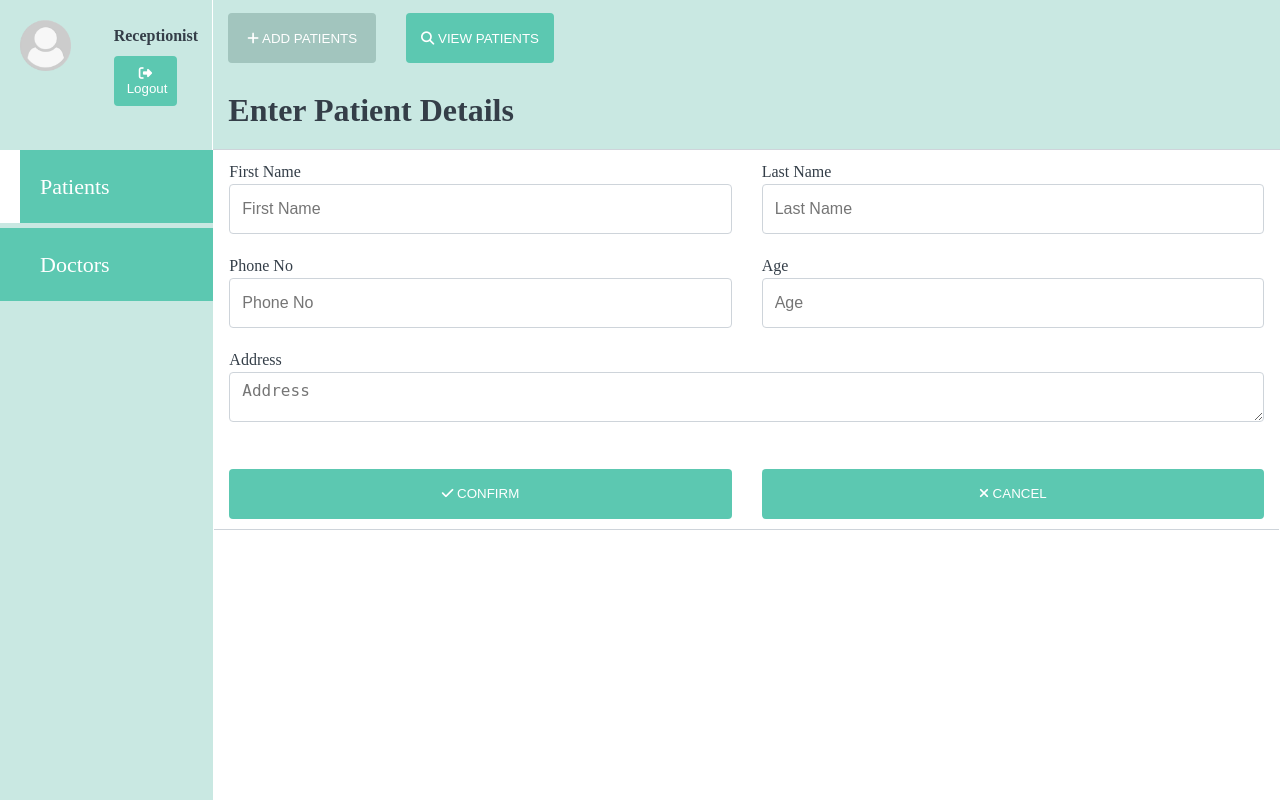
After one commit to DinukaJ/Doctor-Patient-Medical-Record-Keeping-System, a PHP site: page /addPatients.php in a window 1280 px wide. The commit adds this page. Run offline with PHP 8.4, Linux system fonts and the light colour scheme; the visitor is signed in with stand-in values (Sample User, id 1); some libraries are stand-ins or nearby versions; some web fonts are replaced.

Commit message:
Add Patients

```diff
--- /dev/null
+++ b/addPatients.php
@@ -0,0 +1,183 @@
+<?php
+session_start();
+include_once("classes/users.php");
+include_once("classes/patient.php");
+
+if(isset($_SESSION["user"]))
+{
+    $user=unserialize($_SESSION["user"]);
+    if($user instanceof doctor)
+    {
+        $word="Doctor";
+    }
+    if($user instanceof patient)
+    {
+        $word="Patient";
+    }
+}
+else
+{
+    header("Location: login.php");
+}
+
+if(isset($_POST["loginBtn"]))
+{
+    $fname=$_POST["firstName"];
+    $lname=$_POST["lastName"];
+    $phone=$_POST["phone"];
+    $age=$_POST["age"];
+    $address=$_POST["address"];
+    $patient=new patient();
+    $res=$patient->addPatient($fname,$lname,$phone,$age,$address);
+}
+?>
+<!DOCTYPE html>
+<html lang="en">
+<head>
+    <meta charset="UTF-8">
+    <meta name="viewport" content="width=device-width, initial-scale=1.0">
+    <script src="https://kit.fontawesome.com/fc58a4724c.js" crossorigin="anonymous"></script>
+    <script src="https://ajax.googleapis.com/ajax/libs/jquery/3.5.1/jquery.min.js"></script>
+    <link rel="stylesheet" href="css/main.css">
+    <title>Next Page</title>
+</head>
+<body>
+    <div class="container-fluid">
+        <div class="row">
+            <div class="c-12 c-l-2 sidePanel">
+                <div class="row account">
+                    <div class="c-6">
+                        <img src="images/acc.png" width="80%">
+                    </div>
+                    <div class="c-6">
+                        <p class="accountName">Receptionist</p>
+                        <a href="logout.php"><button type="button" class="btn btnNormal btnPatient" name="logout" id="logout"><i class="fas fa-sign-out-alt"></i> Logout</button></a>
+                    </div>
+                </div>
+                <a href="" class="sideLink active">Patients</a>
+                <a href="" class="sideLink">Doctors</a>
+            </div>
+            <div class="c-12 c-l-10" style="padding-left:0px; padding-right:0px">
+                <div class="upperPart">
+                    <div class="upperFirst row">
+                        <div class="c-l-2">
+                            <a href="addPatients.php"><button type="button" class="btn btnNormal btnPatient active" name="addPatient" id="addPatient"><i class="fas fa-plus"></i> ADD PATIENTS</button></a>
+                        </div>
+                        <div class="c-l-2">
+                            <a href="addedPatients.php"><button type="submit" class="btn btnNormal btnPatient" name="addPatient" id="addPatient"><i class="fas fa-search"></i> VIEW PATIENTS</button></a>
+                        </div>
+                    </div>
+                    <div class="upperSecond row">
+                        <div class="c-l-4">
+                            <h1 style="margin-top:5px">Enter Patient Details</h1>
+                        </div>
+                        <!-- <div class="c-l-8 totText">
+                            Total Patients: 10
+                        </div> -->
+                    </div>
+                </div>
+                <div class="row patientDataRow">
+                    <div class='c-12'>
+                        <form action="#" method="POST">
+                            <div class="row">
+                                <div class="c-m-6">
+                                    <div class="group-fields">
+                                        <label>First Name</label>
+                                        <input type="text" class="input-field fullWidth" name="firstName" id="firstName" placeholder="First Name" required>
+                                    </div>
+                                </div>
+                                <div class="c-m-6">
+                                    <div class="group-fields">
+                                        <label>Last Name</label>
+                                        <input type="text" class="input-field fullWidth" name="lastName" id="lastName" placeholder="Last Name" required>
+                                    </div>
+                                </div>
+                                <div class="c-m-6">
+                                    <div class="group-fields">
+                                        <label>Phone No</label>
+                                        <input type="text" class="input-field fullWidth" name="phone" id="phone" placeholder="Phone No" required>
+                                    </div>
+                                </div>
+                                <div class="c-m-6">
+                                    <div class="group-fields">
+                                        <label>Age</label>
+                                        <input type="number" class="input-field fullWidth" name="age" id="age" placeholder="Age" required>
+                                    </div>
+                                </div>
+                                <div class="c-m-12">
+                                    <div class="group-fields">
+                                        <label>Address</label>
+                                        <textarea type="number" class="input-field fullWidth" name="address" id="address" placeholder="Address" required></textarea>
+                                    </div>
+                                </div>
+                                <div class="c-m-6">
+                                    <button type="submit" class="btn btnLogin" name="loginBtn" id="loginBtn"><i class="fas fa-check"></i> CONFIRM</button>
+                                </div>
+                                <div class="c-m-6">
+                                    <button type="submit" class="btn btnLogin" name="cancelBtn" id="loginBtn"><i class="fas fa-times"></i> CANCEL</button>
+                                </div>
+                            </div>
+                        </form>
+                    </div>
+                </div>
+
+            </div>
+        </div>
+    </div>
+    <?php
+        if(isset($_POST["loginBtn"]))
+        {
+            echo'
+            <div id="myModal" class="modal">
+
+                <!-- Modal content -->
+                <div class="modal-content container">
+                <span class="close">&times;</span>';
+                if($res == 0)
+                {
+                    echo "Something Went Wrong!";
+                }
+                else
+                {
+                    echo "Patient Successfully Added!";
+                }
+                echo '
+                </div>
+
+            </div>';
+        }
+    ?>
+    <!-- The Modal -->
+
+    <script>
+    // Get the modal
+    var modal = document.getElementById("myModal");
+
+    // Get the button that opens the modal
+    var btn = document.getElementById("");
+
+    // Get the <span> element that closes the modal
+    var span = document.getElementsByClassName("close")[0];
+    // When the user clicks the button, open the modal
+    //btn.onclick =
+    function open() {
+    modal.style.display = "block";
+    }
+    if(modal)
+    {
+        open();
+        // When the user clicks on <span> (x), close the modal
+        span.onclick = function() {
+        modal.style.display = "none";
+    }
+    }
+
+    // When the user clicks anywhere outside of the modal, close it
+    window.onclick = function(event) {
+    if (event.target == modal) {
+        modal.style.display = "none";
+    }
+    }
+</script>
+</body>
+</html>
--- a/classes/patient.php
+++ b/classes/patient.php
@@ -1,9 +1,24 @@
 <?php
 class patient extends users
 {
-    public function __construct($id)
+    public function __construct($id="")
     {
 
     }
+    public function addPatient($fname,$lname,$phone,$age,$address)
+    {
+        $db=new Database();
+        return $db->insert_update_delete("insert into patient values(null,'$fname','$lname','$phone','$age','$address')");
+    }
+    public function getPatients()
+    {
+        $db=new Database();
+        return $db->getData("select * from patient");
+    }
+    public function getTotalPatients()
+    {
+        $db=new Database();
+        return $db->getData("select count(id) from patient");
+    }
 }
 ?>
--- a/classes/users.php
+++ b/classes/users.php
@@ -1,6 +1,7 @@
 <?php
 include_once("doctor.php");
 include_once("patient.php");
+include_once("database.php");
 class users{
 
     private $userId;
@@ -25,13 +26,20 @@ class users{
 
     public function login($username, $password)
     {
-        if($username=="Doctor" && $password=="123")
-        {
-            $user=new doctor($this->getUserId());
-            $_SESSION["user"]=serialize($user);
-            return $user;
-        }
-        else if($username=="Patient" && $password=="123")
+        // if($username=="Doctor" && $password=="123")
+        // {
+        //     $user=new doctor($this->getUserId());
+        //     $_SESSION["user"]=serialize($user);
+        //     return $user;
+        // }
+        // else if($username=="Patient" && $password=="123")
+        // {
+        //     $user=new patient($this->getUserId());
+        //     $_SESSION["user"]=serialize($user);
+        //     return $user;
+        // }
+        // else
+        if($username=="Receptionist" && $password=="123123")
         {
             $user=new patient($this->getUserId());
             $_SESSION["user"]=serialize($user);
--- a/css/main.css
+++ b/css/main.css
@@ -42,6 +42,48 @@ body{
     padding-left: 2.5em !important;
     padding-right: 2.5em !important;
 }
+.sidePanel{
+    background-color: #c9e8e2;
+    height:100vh;
+    padding-left: 0px !important;
+    padding-right: 0px !important;
+}
+.upperPart{
+    background-color: #c9e8e2;
+    padding-left: 15px;
+    padding-right: 15px;
+}
+.sidePanel .sideLink{
+    display: block;
+    width: 100%;
+    padding: 20px;
+    background-color: #5cc8b1;
+    margin-bottom: 5px;
+    margin-left: 0px;
+    margin-right: 0px;
+    text-decoration: none;
+    color: white;
+    font-size: 22px;
+    border-left: 20px solid #5cc8b1;
+}
+.sidePanel .account{
+    height: 150px;
+    padding:20px;
+    border-right: 1px solid white;
+    margin-right: 0px;
+}
+.sidePanel .accountName{
+    margin-bottom: 0px;
+    margin-top: 4px;
+    font-weight: bold;
+}
+.upperPart{
+    border-bottom: 1px solid #ced4da;
+    height: 150px;
+}
+.sidePanel .active{
+    border-left: 20px solid white;
+}
 .mainIMG{
     background-image: url('../images/main.jpg');
     background-repeat:no-repeat;
@@ -50,10 +92,24 @@ body{
     position:relative;
     z-index:1;
 }
-
+.upperFirst{
+    padding-top:5px;
+}
+.upperSecond{
+    margin-top: 18px;
+}
+.totText{
+    text-align: right;
+    padding-top: 10px;
+}
+.patientDataRow{
+    border-bottom: 1px solid #ced4da;
+    margin-left: 1px;
+    margin-right: 1px;
+    padding: 10px 0px;
+}
 .input-field{
     display: block;
-    width: 100%;
     height: 50px;
     padding: 0.375rem 0.75rem;
     font-size: 1rem;
@@ -66,6 +122,9 @@ body{
     border-radius: 0.25rem;
     transition: border-color 0.15s ease-in-out, box-shadow 0.15s ease-in-out;
 }
+.fullWidth{
+    width: 100%;
+}
 .input-field:focus{
     background-color: #fff;
     border-color: #abdfd2;
@@ -73,17 +132,41 @@ body{
     box-shadow: 0 0 0 0.2rem #5cc8b1;
 }
 .btn{
-    width: 100%;
     background-color: transparent;
     border: 1px solid transparent;
     padding: 0.375rem 0.75rem;
     border-radius: 0.25rem;
+}
+.btnCancel{
+    background-color: tomato !important;
 }
 .btnLogin{
     background-color: #5cc8b1;
     color: white;
     margin-top: 2em;
     height: 50px;
+    width: 100%;
+}
+.btnNormal{
+    background-color: #5cc8b1;
+    color: white;
+    height: 50px;
+}
+.btnPatient{
+    margin-top: 0.6em;
+    width: 100%;
+}
+.btnPatient.active{
+    background-color: #a2c5be;
+}
+.btnPatientView{
+    border:1px solid #5cc8b1;
+    color: #5cc8b1;
+    transition: 0.5s;
+}
+.btnPatientView:hover{
+    color: white;
+    background-color: #5cc8b1;
 }
 .group-fields{
     margin-bottom: 20px;
--- a/login.php
+++ b/login.php
@@ -11,7 +11,7 @@ if(isset($_POST["emailUsername"]))
     if($stat!=false)
     {
         //$user=$_SESSION["user"];
-        header("Location: nextPage.php");
+        header("Location: addPatients.php");
     }
 }
 ?>
@@ -39,11 +39,11 @@ if(isset($_POST["emailUsername"]))
                 <form action="#" method="POST">
                     <div class="group-fields">
                         <label>Email or Username</label>
-                        <input type="text" class="input-field" name="emailUsername" id="emailUsername" placeholder="Email or Username" required>
+                        <input type="text" class="input-field fullWidth" name="emailUsername" id="emailUsername" placeholder="Email or Username" required>
                     </div>
                     <div>
                         <label>Password</label>
-                        <input type="password" class="input-field" name="password" id="password" placeholder="Password" required>
+                        <input type="password" class="input-field fullWidth" name="password" id="password" placeholder="Password" required>
                     </div>
                     <button type="submit" class="btn btnLogin" name="loginBtn" id="loginBtn">LOGIN</button>
                 </form>
```
Also changed, not shown: other parts of css/main.css (+38 -0 lines), addedPatients.php (added, +133 -0 lines), classes/database.php (+52 -0 lines), nextPage.php (deleted, +0 -42 lines), images/acc.png (added).
